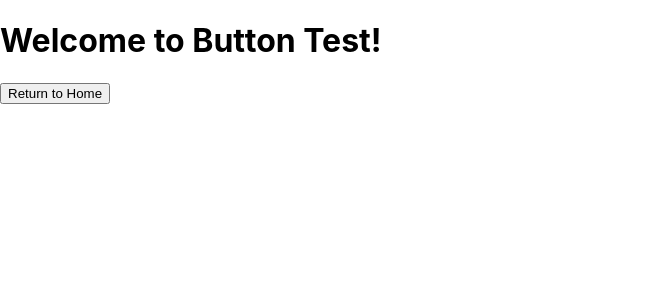
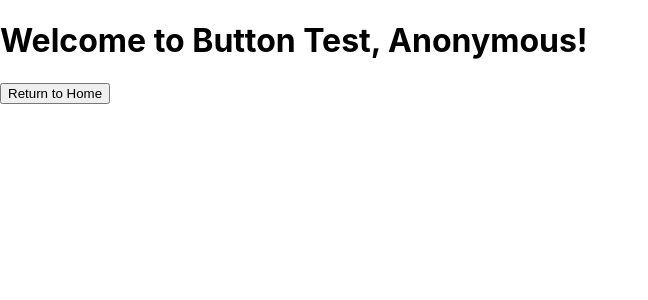
Before and after one commit to jakegustin/Redditify, a React (Create React App) app in the folder react-app-test/: page /button in a window 1280 px wide. Shown: the top 300 px of the page, without its empty margins (0-648 px from the left). Built offline with nearby package versions, Linux system fonts and the light colour scheme.

Commit message:
updated buttontest to show the input as part of the header

```diff
--- a/react-app-test/src/App.js
+++ b/react-app-test/src/App.js
@@ -2,7 +2,10 @@ import redditlogo from './redditlogo.png'
 import './App.css';
 import { Link } from 'react-router-dom';
 
+export let myName = 'Anonymous';
+
 function App() {
+  console.log("hello");
   return (
     <div className="App">
       <header className="App-header">
@@ -11,12 +14,19 @@ function App() {
         <p>
           Enter Reddit Username:
         </p>
-        <div class="App-input-container">
+        <div className="App-input-container">
           <label for="usernameInput">u/</label>
-          <input className='App-username-input' type="text" id="usernameInput" name="username"></input>
+          <input onChange={myInput => {
+            myName = myInput.target.value;
+            console.log(myInput.target.value);
+            console.log(myName);
+          }}className='App-username-input' type="text" id="usernameInput" name="username"></input>
         </div>
         <Link to="/button">
-          <button className='App-username-submit'>Submit</button>
+          <button onClick={e => {
+            console.log("yooo");
+            console.log(myName);
+          }} className='App-username-submit'>Submit</button>
         </Link>
       </header>
     </div>
--- a/react-app-test/src/ButtonTest.js
+++ b/react-app-test/src/ButtonTest.js
@@ -1,9 +1,12 @@
 import { Link } from "react-router-dom";
+import { myName } from "./App.js";
 
 function ButtonTest() {
+    console.log("BUTTON");
+    console.log(myName);
     return(
         <div>
-            <h1>Welcome to Button Test!</h1>
+            <h1>Welcome to Button Test, {myName}!</h1>
             <Link to="/">
                 <button type="button">
                     Return to Home
```
